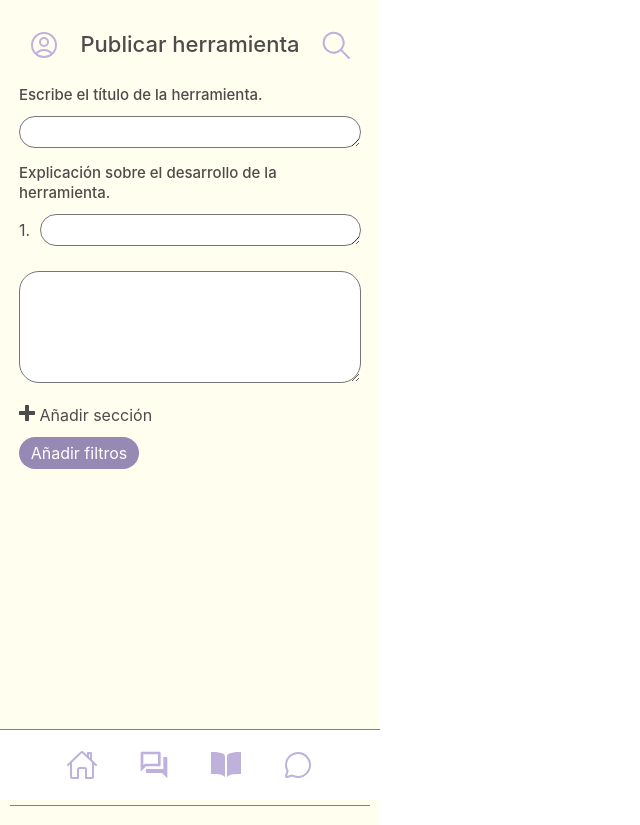
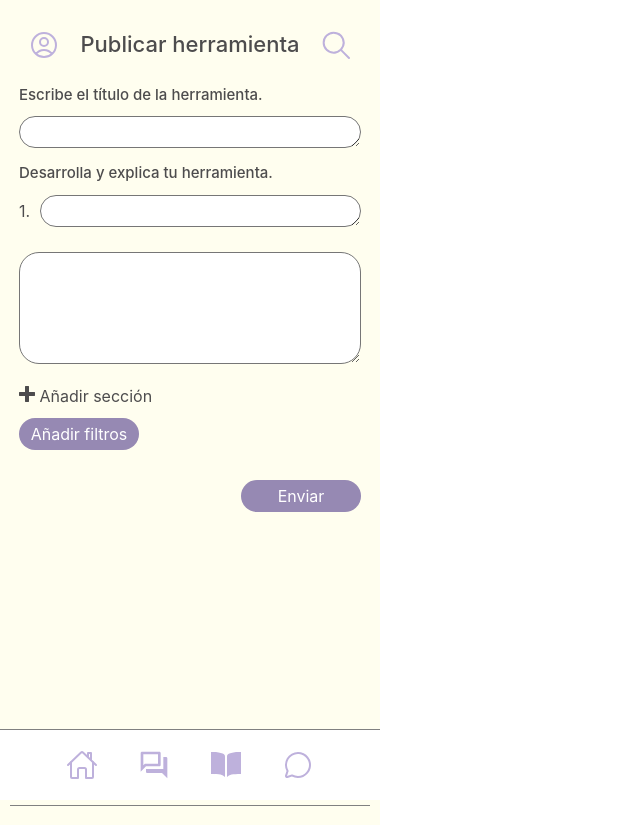
Before and after one commit to Akogahira/Ether, a React (Vite) app: page /SubirHerr in a window 1280 px wide. Shown: the whole page, without its empty margins (0-640 px from the left). Built offline with nearby package versions, Linux system fonts and the light colour scheme.

Commit message:
Botones tontos

```diff
--- a/src/components/Layout.styles.js
+++ b/src/components/Layout.styles.js
@@ -206,6 +206,7 @@ export const Nav = styled.nav`
 //PÁGINA 01. HOME
 
 export const TituloHomeGenerico = styled.div`
+max-width: 310px;
 h2 {
 font-size: 19px;
 font-weight: normal;
--- a/src/pages/SubirConv.jsx
+++ b/src/pages/SubirConv.jsx
@@ -27,6 +27,10 @@ const SubirConv = () => {
         <div><ImUpload></ImUpload> Subir imagen</div>
         <BotonSubirConv>Añadir filtros</BotonSubirConv>
       </BotonesSubirConv>
+
+      <BotonesSubirConv style={{ display: 'flex', alignItems: 'flex-end' }}>
+        <BotonSubirConv>Enviar</BotonSubirConv>
+      </BotonesSubirConv>
     </ContainerMain>
   );
 };
--- a/src/pages/SubirHerr.jsx
+++ b/src/pages/SubirHerr.jsx
@@ -3,10 +3,10 @@ import { ContainerMain, BotonSubirConv, TextFieldContainer, TextFieldSubirConv,
 import { ImPlus } from 'react-icons/im';
 
 const SubirHerr = () => {
-  const [seccionCount, setSeccionCount] = useState(1); // Estado para el contador de secciones
+  const [seccionCount, setSeccionCount] = useState(1);
 
   const agregarSeccion = () => {
-    setSeccionCount(seccionCount + 1); // Incrementar el contador de secciones
+    setSeccionCount(seccionCount + 1);
   };
 
   return (
@@ -18,7 +18,7 @@ const SubirHerr = () => {
         </TextFieldContainer>
       </div>
 
-      <TituloConvHome>Explicación sobre el desarrollo de la herramienta.</TituloConvHome>
+      <TituloConvHome>Desarrolla y explica tu herramienta.</TituloConvHome>
       {[...Array(seccionCount)].map((_, index) => (
         <div key={index}>
           <TextFieldContainer>
@@ -34,7 +34,13 @@ const SubirHerr = () => {
         <div onClick={agregarSeccion}><ImPlus></ImPlus> Añadir sección</div>
         <BotonSubirConv>Añadir filtros</BotonSubirConv>
       </BotonesSubirConv>
+
+      <BotonesSubirConv style={{ display: 'flex', alignItems: 'flex-end' }}>
+        <BotonSubirConv>Enviar</BotonSubirConv>
+      </BotonesSubirConv>
+
     </ContainerMain>
+
   );
 };
 
```
